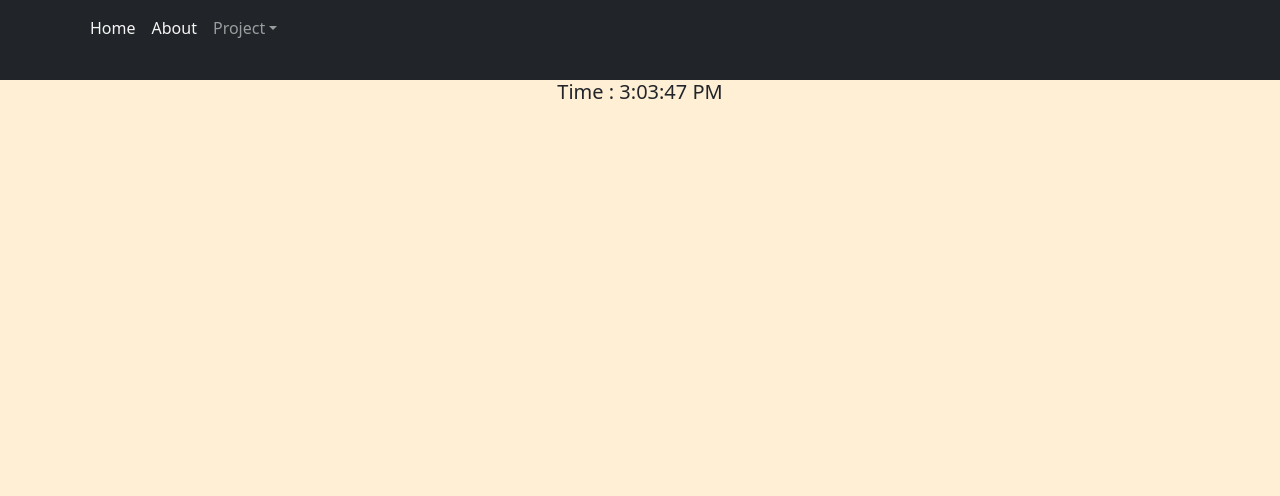
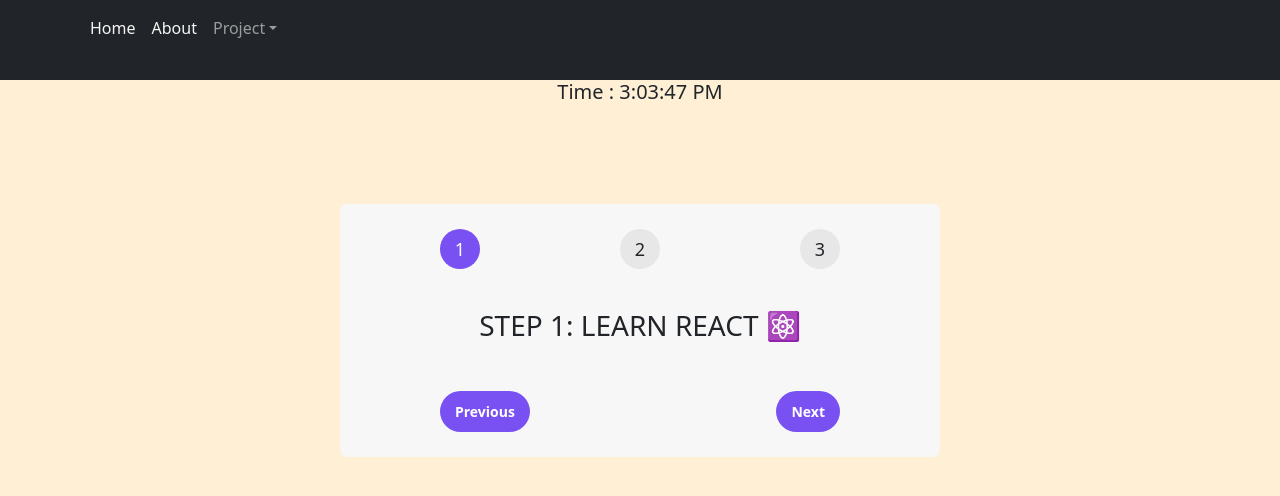
Before and after one commit to RoyaRastegar/My-Website, a React (Create React App) app: page /test1 in a window 1280 px wide. Shown: the top 496 px of the page. Built offline with nearby package versions, Linux system fonts and the light colour scheme.

Commit message:
Add Test1 Component

```diff
--- a/src/App.js
+++ b/src/App.js
@@ -9,6 +9,8 @@ import OnlineShop from "./Components/OnlinShop/OnlineShop";
 import Cart from "./Components/OnlinShop/Cart";
 import Login from "./Components/Login/Login";
 import Time from "./Components/Time/Time";
+import PizaaMenu from "./Components/Pizaa-Menu/Pizaa-Menu";
+import Test1 from "./Components/Test1/Test1";
 function App() {
   return (
     <div className="App">
@@ -24,6 +26,8 @@ function App() {
           <Route path="/onlinshop" element={<OnlineShop />} />
           <Route path="/cart" element={<Cart />} />
           <Route path="/login" element={<Login />} />
+          <Route path="/Pizaamenu" element={<PizaaMenu />} />
+          <Route path="/test1" element={<Test1 />} />
         </Routes>
       </Router>
     </div>
--- /dev/null
+++ b/src/Components/Test1/Test.css
@@ -0,0 +1,84 @@
+.steps {
+  width: 600px;
+  background-color: #f7f7f7;
+  border-radius: 7px;
+  padding: 25px 100px;
+  margin: 100px auto;
+}
+
+.numbers {
+  display: flex;
+  justify-content: space-between;
+}
+
+.numbers > div {
+  height: 40px;
+  aspect-ratio: 1;
+  background-color: #e7e7e7;
+  border-radius: 50%;
+  display: flex;
+  align-items: center;
+  justify-content: center;
+  font-size: 18px;
+}
+
+.numbers .active {
+  background-color: #7950f2;
+  color: #fff;
+}
+
+.message {
+  text-align: center;
+  font-size: 20px;
+  margin: 40px 0;
+  font-weight: bold;
+
+  display: flex;
+  flex-direction: column;
+  align-items: center;
+}
+
+.buttons {
+  display: flex;
+  justify-content: space-between;
+}
+
+.buttons button {
+  border: none;
+  cursor: pointer;
+  padding: 10px 15px;
+  border-radius: 100px;
+  font-size: 14px;
+  font-weight: bold;
+  background-color: #7950f2;
+  color: #fff;
+
+  display: flex;
+  align-items: center;
+  gap: 10px;
+}
+
+.buttons button span {
+  font-size: 16px;
+  line-height: 1;
+}
+
+h3 {
+  margin: 0;
+  text-transform: uppercase;
+}
+
+.close {
+  position: absolute;
+  top: 16px;
+  right: 16px;
+  border: none;
+  background: none;
+  cursor: pointer;
+  font-size: 40px;
+  color: inherit;
+}
+
+.close:hover {
+  color: #7950f2;
+}
--- /dev/null
+++ b/src/Components/Test1/Test1.js
@@ -0,0 +1,50 @@
+import React, { useState } from "react";
+import "./Test.css";
+
+const messages = [
+  "Learn React ⚛️",
+  "Apply for jobs 💼",
+  "Invest your new income 🤑",
+];
+
+const Test1 = () => {
+  const [step, setStep] = useState(1);
+  const [isopen, setIsopen] = useState(true);
+
+  function handelNext() {
+    step < 3 ? setStep((s) => s + 1) : setStep(1);
+  }
+  function handelPrevious() {
+    step > 1 ? setStep((s) => s - 1) : setStep(3);
+  }
+  function handelClose() {
+    setIsopen((s) => !s);
+  }
+  return (
+    <>
+      <button className="close" onClick={handelClose}>
+        &times;
+      </button>
+      {isopen && (
+        <div className="steps">
+          <div className="numbers">
+            <div className={step >= 1 ? "active" : ""}>1</div>
+            <div className={step >= 2 ? "active" : ""}>2</div>
+            <div className={step >= 3 ? "active" : ""}>3</div>
+          </div>
+          <div className="message">
+            <h3>
+              Step {step}: {messages[step - 1]}
+            </h3>
+          </div>
+          <div className="buttons">
+            <button onClick={handelPrevious}>Previous</button>
+            <button onClick={handelNext}>Next</button>
+          </div>
+        </div>
+      )}
+    </>
+  );
+};
+
+export default Test1;
```
